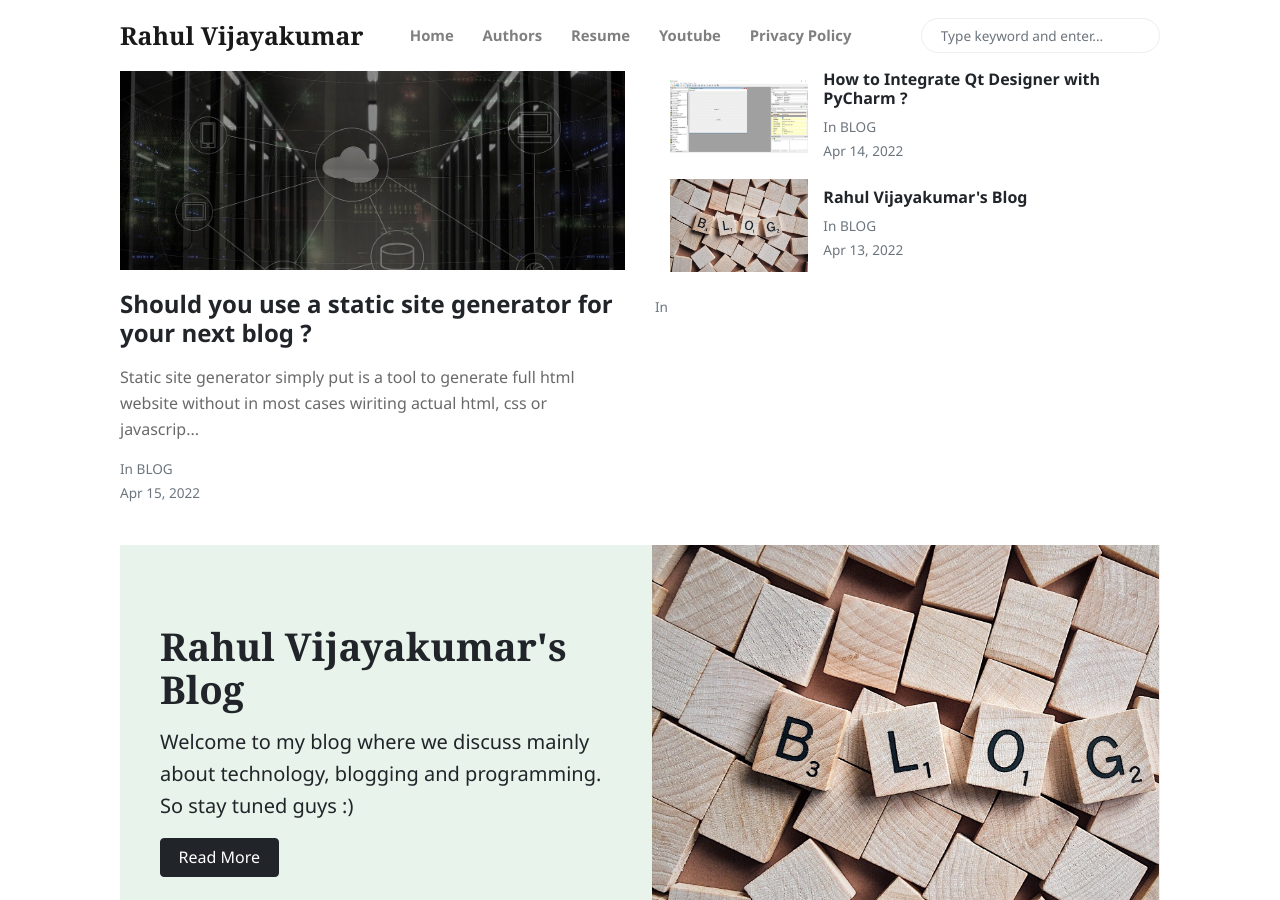
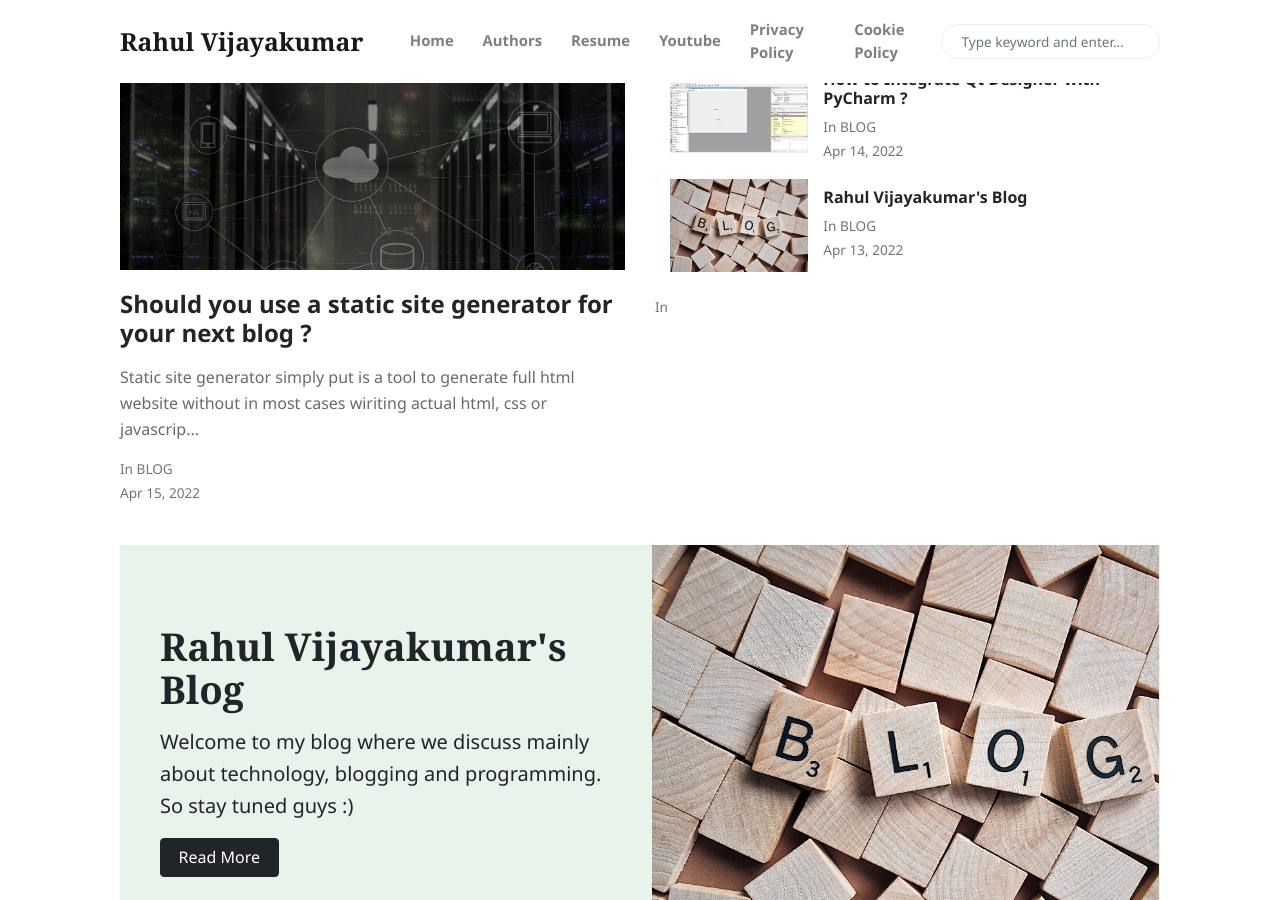
Before and after one commit to rahulvk007/rahulvk007.github.io, a Jekyll site: the page built from index.html, in a window 1280 px wide and 900 px high. Built offline with Jekyll 4.4.1, drawn with Linux system fonts in a browser that asks for light colours; nearby versions of some CDN libraries; the list of posts is cut into pages by our own code; comment, search, counter and statistics services are not loaded.

Commit message:
Update menu-header.html

```diff
--- a/_includes/menu-header.html
+++ b/_includes/menu-header.html
@@ -15,3 +15,6 @@
 <li class="nav-item">
     <a class="nav-link" href="{{site.baseurl}}/privacy-policy.html"><b>Privacy Policy</b></a>
 </li>
+<li class="nav-item">
+    <a class="nav-link" href="{{site.baseurl}}/cookie-policy.html"><b>Cookie Policy</b></a>
+</li>
```
